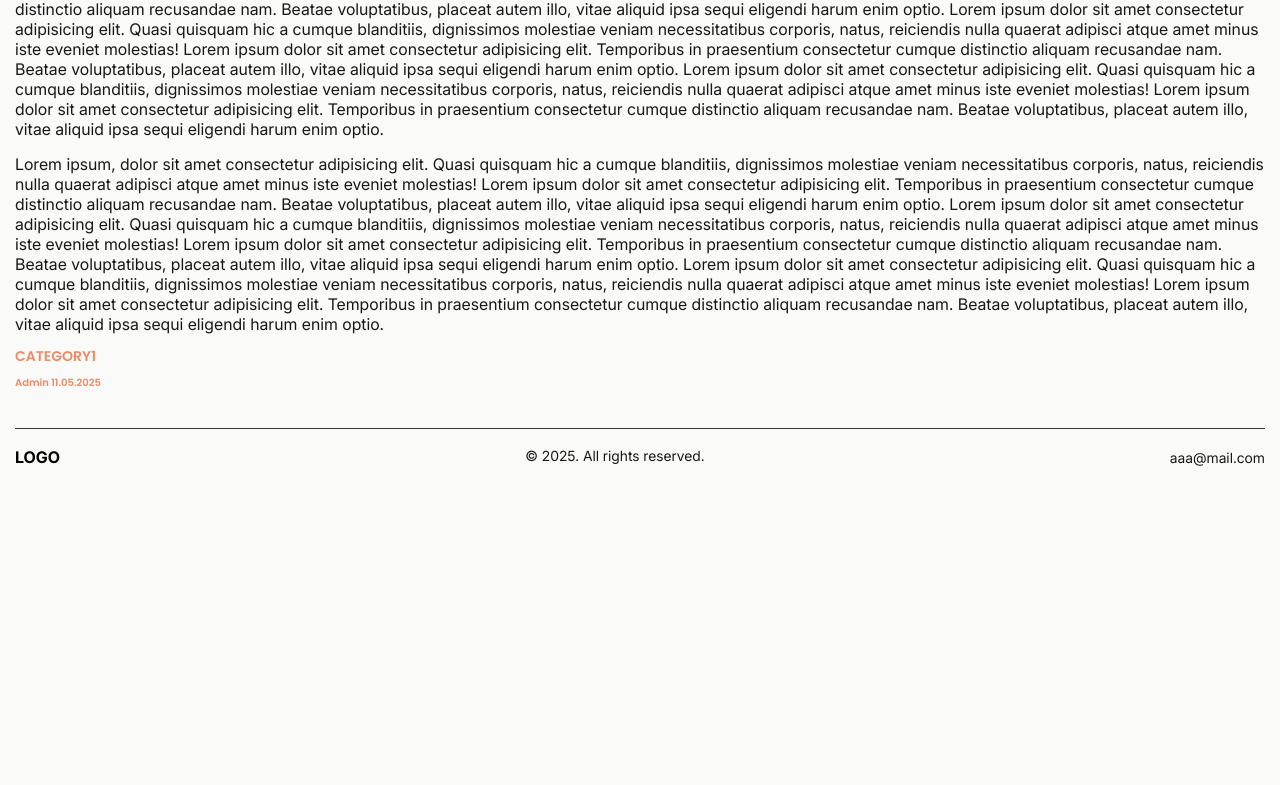
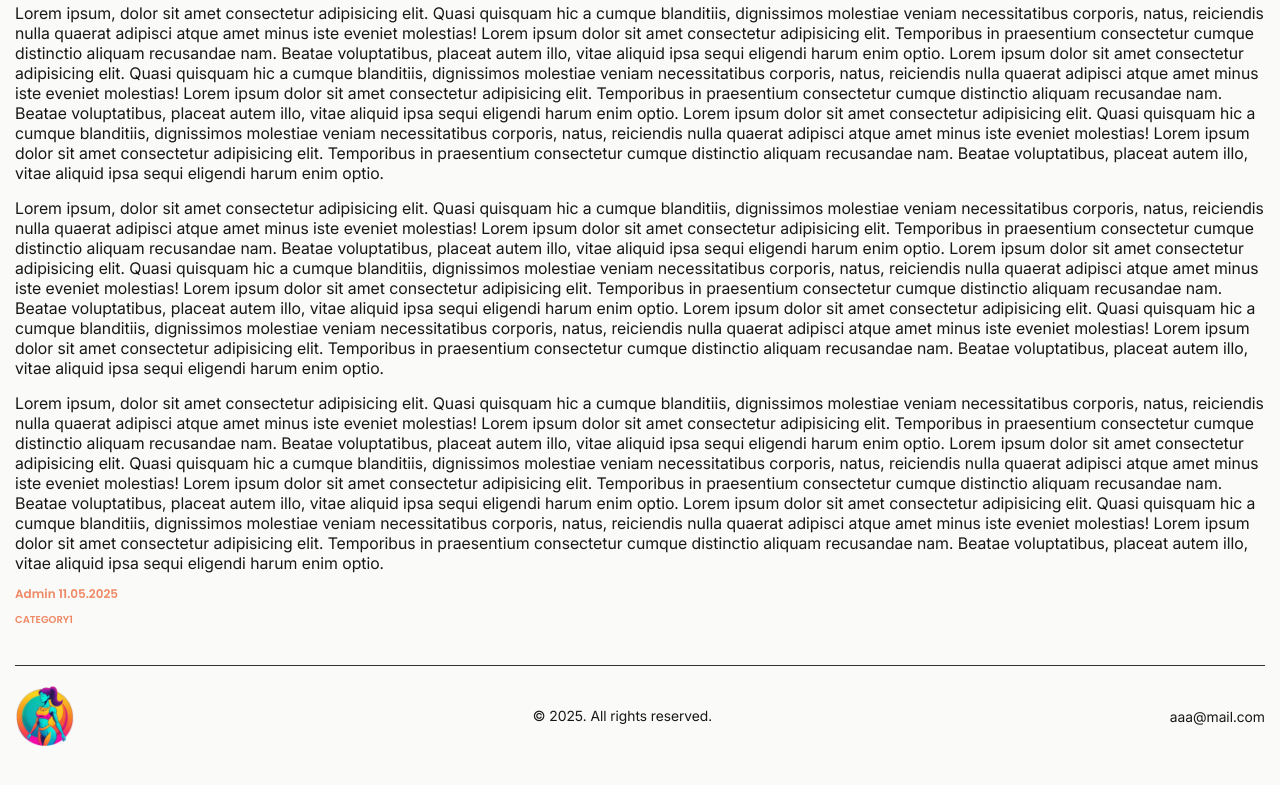
Before and after one commit to Irasov/templateHTML, a plain HTML site: page articles/article1.html in a window 1280 px wide. Shown: the part 779-1564 px from the top of the page. Before the commit the page ends 1284 px from the top, so only its background shows below. Drawn offline with Linux system fonts and the light colour scheme.

Commit message:
refactor, add :  add logo, refactor code

```diff
--- a/articles/article1.html
+++ b/articles/article1.html
@@ -12,7 +12,10 @@
       <header class="header">
         <div class="header__container">
           <div class="header__body">
-            <a href="../index.html" class="header__logo"> LOGO </a>
+            <a href="../index.html" class="header__logo">
+              <!--LOGO-->
+              <img src="../assets/img/logo1.png" alt="logo" class="header__img">
+            </a>
             <div class="header__icon">
               <span></span>
             </div>
@@ -97,12 +100,32 @@
                 nam. Beatae voluptatibus, placeat autem illo, vitae aliquid ipsa sequi eligendi
                 harum enim optio.
               </p>
-              <p class="article__cat">
-                category1
+              <p class="article__text">
+                Lorem ipsum, dolor sit amet consectetur adipisicing elit. Quasi quisquam hic a
+                cumque blanditiis, dignissimos molestiae veniam necessitatibus corporis, natus,
+                reiciendis nulla quaerat adipisci atque amet minus iste eveniet molestias! Lorem
+                ipsum dolor sit amet consectetur adipisicing elit. Temporibus in praesentium
+                consectetur cumque distinctio aliquam recusandae nam. Beatae voluptatibus, placeat
+                autem illo, vitae aliquid ipsa sequi eligendi harum enim optio. Lorem ipsum dolor
+                sit amet consectetur adipisicing elit. Quasi quisquam hic a cumque blanditiis,
+                dignissimos molestiae veniam necessitatibus corporis, natus, reiciendis nulla
+                quaerat adipisci atque amet minus iste eveniet molestias! Lorem ipsum dolor sit amet
+                consectetur adipisicing elit. Temporibus in praesentium consectetur cumque
+                distinctio aliquam recusandae nam. Beatae voluptatibus, placeat autem illo, vitae
+                aliquid ipsa sequi eligendi harum enim optio. Lorem ipsum dolor sit amet consectetur
+                adipisicing elit. Quasi quisquam hic a cumque blanditiis, dignissimos molestiae
+                veniam necessitatibus corporis, natus, reiciendis nulla quaerat adipisci atque amet
+                minus iste eveniet molestias! Lorem ipsum dolor sit amet consectetur adipisicing
+                elit. Temporibus in praesentium consectetur cumque distinctio aliquam recusandae
+                nam. Beatae voluptatibus, placeat autem illo, vitae aliquid ipsa sequi eligendi
+                harum enim optio.
               </p>
               <p class="article__autor">
                 Admin
                 <time datetime="2025-11-05">11.05.2025</time>
+              </p>
+              <p class="article__cat">
+                category1
               </p>
             </article>
           </div>
@@ -111,7 +134,10 @@
       <footer class="footer">
         <div class="footer__container">
           <div class="footer__body">
-            <a href="#" class="footer__logo"> LOGO </a>
+            <a href="../index.html" class="footer__logo">
+              <!--LOGO-->
+              <img src="../assets/img/logo1.png" alt="logo" class="header__img">
+            </a>
             <div class="footer__info">
               <p class="footer__text">© 2025. All rights reserved.</p>
             </div>
--- a/scripts/bd/articles-info.js
+++ b/scripts/bd/articles-info.js
@@ -3,7 +3,7 @@ const articlesInfo = [
     img: 'assets/img/articles/a1.webp',
     name: 'Name article 1',
     text: 'Lorem ipsum dolor sit amet, consectetur adipiscing elit.',
-    link: '#',
+    link: 'articles/article1.html',
     cat: 'category1',
   },
   {
--- a/scripts/bd/slide-info.js
+++ b/scripts/bd/slide-info.js
@@ -5,7 +5,7 @@ const slideInfo = [
     title: 'Slide title1',
     subtitle:
       'Lorem ipsum dolor sit amet consectetur adipisicing elit. Dolores ea explicabo nesciunt incidunt iure repudiandae quod aliquid praesentium, neque placeat aperiam beatae magni voluptate rerum quasi, ad blanditiis animi consequuntur?',
-    link: '#',
+    link: 'articles/article1.html',
     cat: 'sport',
   },
   {
--- a/scss/_article.scss
+++ b/scss/_article.scss
@@ -45,7 +45,7 @@
 
     &__cat {
       font-family: 'Poppins', sans-serif;
-      font-size: 14px;
+      font-size: 10px;
       font-weight: 600;
       color: $shape-1;
       text-transform: uppercase;
@@ -53,7 +53,7 @@
     }
     &__autor {
       font-family: 'Poppins', sans-serif;
-      font-size: 10px;
+      font-size: 12px;
       font-weight: 600;
       color: $shape-1;
       align-self: flex-start
--- a/scss/_footer.scss
+++ b/scss/_footer.scss
@@ -11,6 +11,7 @@
       padding: 20px 0 40px 0;
       display: flex;
       justify-content: space-between;
+      align-items: center;
       column-gap: 15px;
       row-gap: 15px;
       @media(max-width: $tablet-w) {
--- a/scss/_header.scss
+++ b/scss/_header.scss
@@ -25,6 +25,11 @@
 			text-transform: uppercase;
 			text-decoration: none;
 			cursor: pointer;
+		}
+
+		&__img {
+			width: 60px;
+			height: 60px;
 		}
 
 		// .header__icon
```
Also changed, not shown: index.html (+8 -2 lines), assets/img/logo1.png (added), css/style.css.
